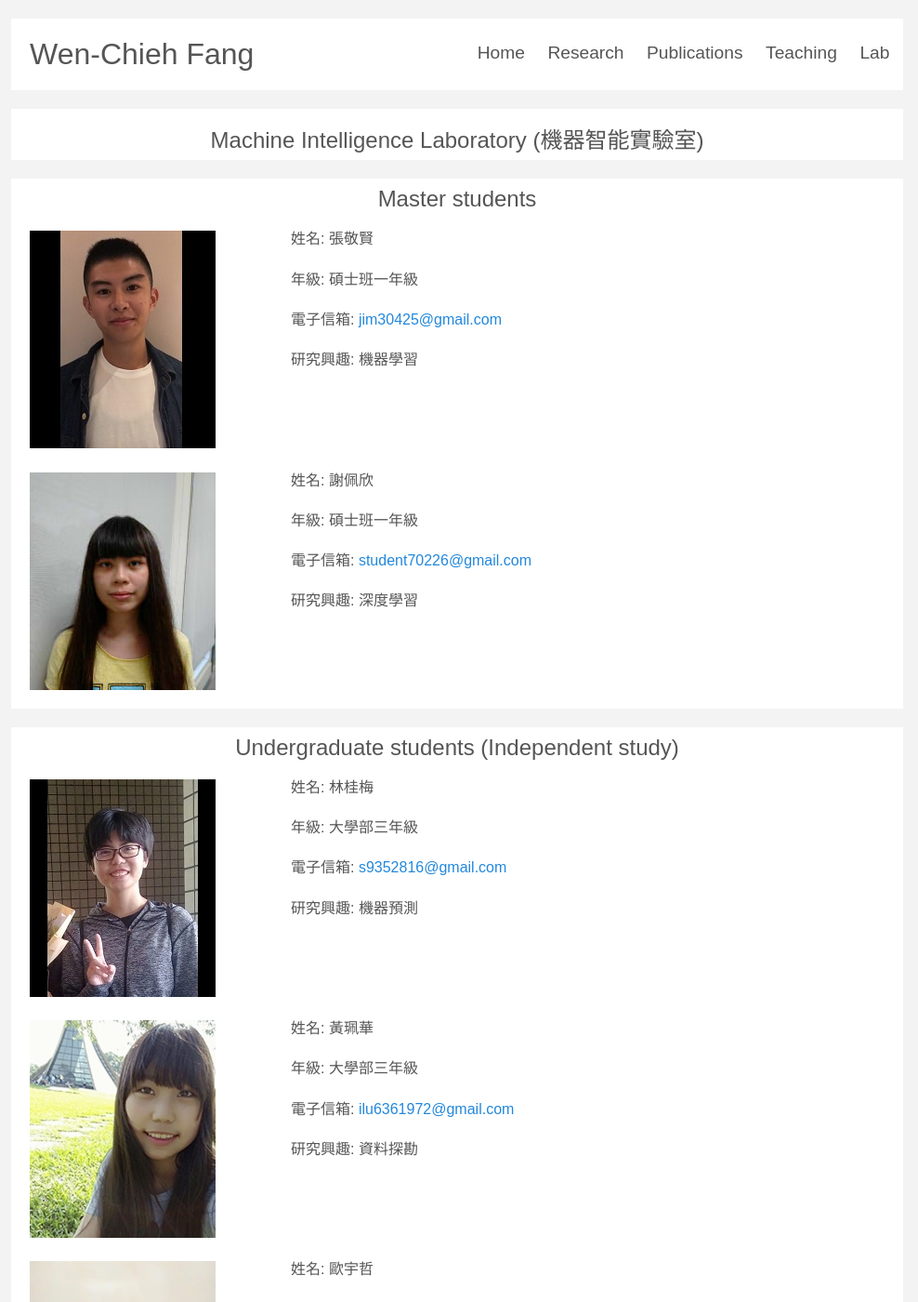
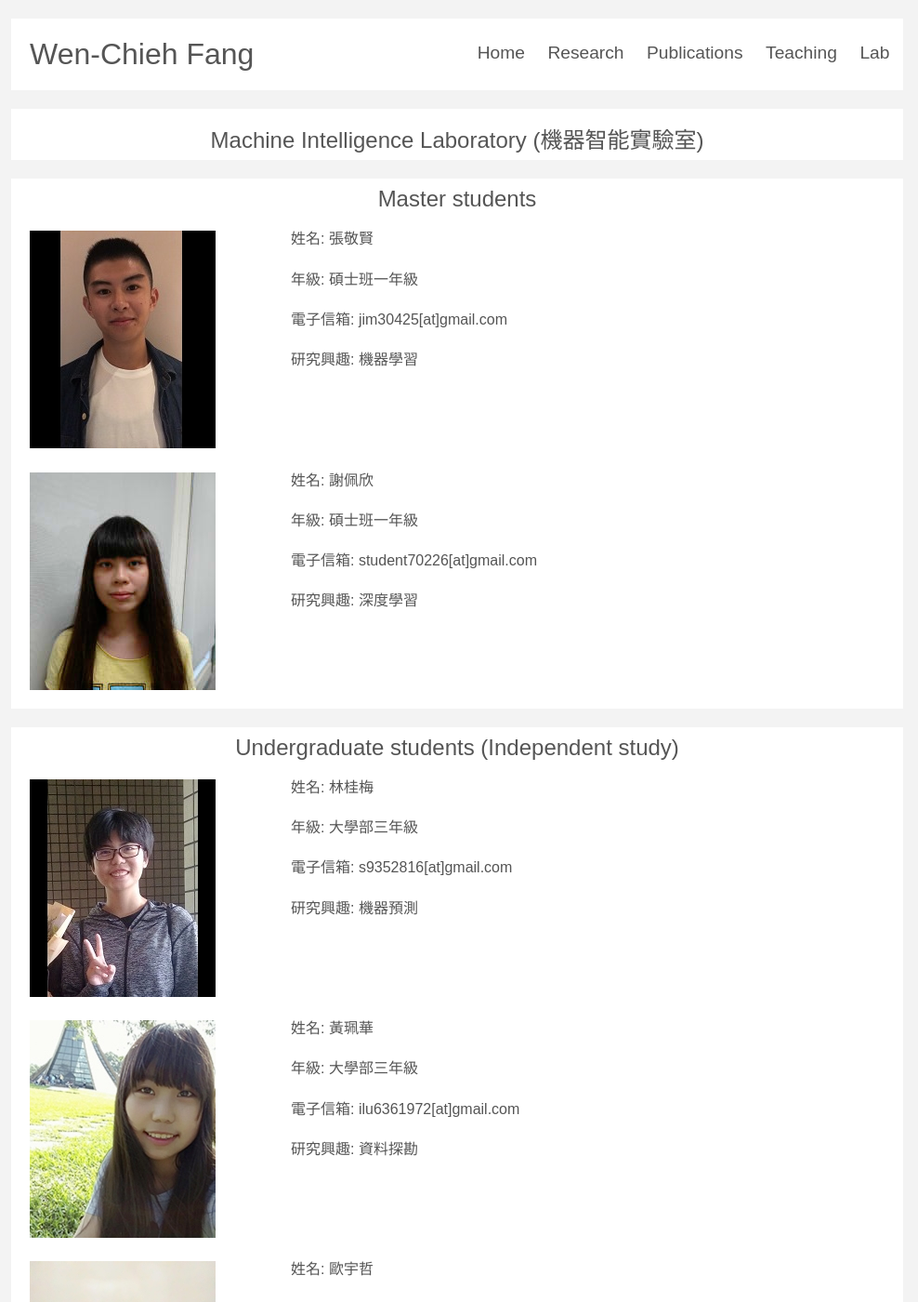
Before and after one commit to ncyu-deep/myblog, a Jekyll site: the page built from lab.md, in a window 1280 px wide and 1400 px high. Shown: the whole window at 93% size, without its empty margins (148-1136 px from the left). Built offline with Jekyll 4.4.1, drawn with Linux system fonts in a browser that asks for light colours; some web fonts are replaced; some of the changed text lies outside the part shown.

Commit message:
Revise email address links to avoid spam

```diff
--- a/lab.md
+++ b/lab.md
@@ -15,7 +15,7 @@ title: My lab
 
 年級: 碩士班一年級
 
-電子信箱: <jim30425@gmail.com>
+電子信箱: jim30425[at]gmail.com
 
 研究興趣: 機器學習
 
@@ -29,7 +29,7 @@ title: My lab
 
 年級: 碩士班一年級
 
-電子信箱: <student70226@gmail.com>
+電子信箱: student70226[at]gmail.com
 
 研究興趣: 深度學習
 
@@ -47,7 +47,7 @@ title: My lab
 
 年級: 大學部三年級
 
-電子信箱: <s9352816@gmail.com>
+電子信箱: s9352816[at]gmail.com
 
 研究興趣: 機器預測
 
@@ -61,7 +61,7 @@ title: My lab
 
 年級: 大學部三年級
 
-電子信箱: <ilu6361972@gmail.com>
+電子信箱: ilu6361972[at]gmail.com
 
 研究興趣: 資料探勘
 
@@ -75,7 +75,7 @@ title: My lab
 
 年級: 大學部三年級
 
-電子信箱: <e96031001@gmail.com>
+電子信箱: e96031001[at]gmail.com
 
 研究興趣: 機器學習與預測分析
 
@@ -89,7 +89,7 @@ title: My lab
 
 年級: 大學部三年級
 
-電子信箱: <s1052992@mail.ncyu.edu.tw>
+電子信箱: s1052992[at]mail.ncyu.edu.tw
 
 研究興趣: 機器學習
 
@@ -107,7 +107,7 @@ title: My lab
 
 <!--年級: 碩士班一年級-->
 
-電子信箱: <mebius31111@gmail.com>
+電子信箱: mebius31111[at]gmail.com
 
 研究興趣: 以深度學習為基礎,藉由圖像辨識來搜索物件
 
```
